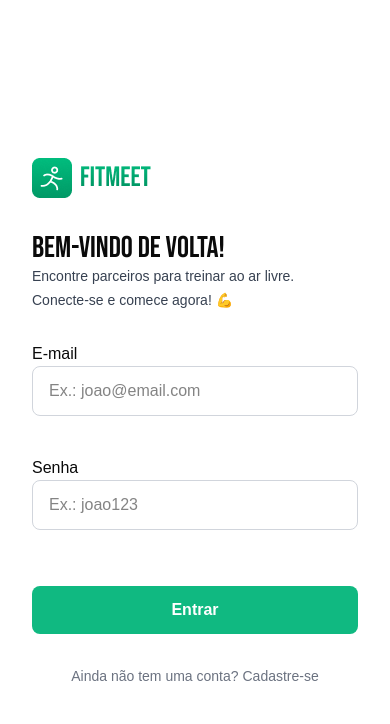
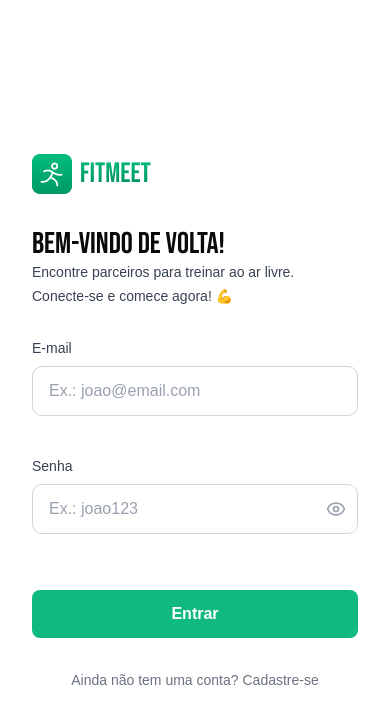
Before and after one commit to LarissaDaRochaNunes/fitness-app-frontend, a React (Vite) app: page / in a window 390 px wide. Shown: the top 724 px of the page. Built offline with nearby package versions, Linux system fonts and the light colour scheme.

Commit message:
Criação HTML e CSS pagina de cadastro

```diff
--- a/package.json
+++ b/package.json
@@ -17,11 +17,11 @@
     "@tailwindcss/vite": "^4.2.4",
     "class-variance-authority": "^0.7.1",
     "clsx": "^2.1.1",
-    "lucide-react": "^1.14.0",
+    "lucide-react": "^1.16.0",
     "react": "^19.2.5",
     "react-dom": "^19.2.5",
     "react-router": "^7.15.0",
-    "react-router-dom": "^7.15.0",
+    "react-router-dom": "^7.15.1",
     "shadcn": "^4.7.0",
     "tailwind-merge": "^3.5.0",
     "tw-animate-css": "^1.4.0"
--- a/src/App.tsx
+++ b/src/App.tsx
@@ -1,11 +1,14 @@
-import { BrowserRouter, Routes, Route } from 'react-router-dom'
-import { Login } from './pages/Login'
+import { BrowserRouter, Routes, Route } from 'react-router-dom';
+import { SingIn } from './pages/SingIn';
+import {SingUp} from './pages/SingUp';
+
 
 function App() {
   return (
     <BrowserRouter>
       <Routes>
-        <Route path="/" element={<Login />} />
+        <Route path="/" element={<SingIn />} />
+        <Route path="/singUp" element={<SingUp/>}/>
       </Routes>
     </BrowserRouter>
   );
--- a/src/components/button.tsx
+++ b/src/components/button.tsx
@@ -0,0 +1,29 @@
+import type { ComponentProps, ReactNode } from 'react';
+
+interface ButtonProps extends ComponentProps<'button'> {
+  children: ReactNode;
+}
+
+export function Button({ children, className, ...props }: ButtonProps) {
+  return (
+    <button
+      {...props}
+      className={`
+        w-full
+         bg-[#10B981]
+         cursor-pointer
+         hover:bg-[#059669]
+         text-white
+         font-semibold
+         py-3
+         px-6
+         rounded-md
+         transition duration-200
+
+        ${className}
+      `}
+    >
+      {children}
+    </button>
+  );
+}
--- a/src/components/input.tsx
+++ b/src/components/input.tsx
@@ -1,16 +1,42 @@
-interface InputProps {
+import { type ComponentProps, useState } from 'react';
+import { Eye, EyeOff } from 'lucide-react';
+
+interface InputProps extends ComponentProps<'input'> {
   label: string;
-  type: string;
-  placeholder: string;
   id: string;
-  required?: boolean;
 }
 
-export function Input({ label, type, placeholder, id, required=false }: InputProps) {
+export function Input({ label, id, type, ...props }: InputProps) {
+  const [showPassword, setShowPassword] = useState(false);
+  const isPassword = type === 'password';
+
+  const inputType = isPassword && showPassword ? 'text' : type;
+
   return (
-    <div className="input-field">
-      <label htmlFor={id}>{label}</label>
-      <input type={type} id={id} placeholder={placeholder} required={required} className="w-full px-4 py-3 border border-gray-300 rounded-md focus:outline-none focus:ring-2 focus:ring-[black] focus:border-transparent transition-all" />
+    <div className="flex flex-col gap-2 w-full">
+      <label htmlFor={id} className="text-sm font-medium text-[#374151]">
+        {label}
+      </label>
+
+      <div className="relative">
+        <input
+          {...props}
+          id={id}
+          type={inputType}
+          className="w-full px-4 py-3 border border-gray-300 rounded-lg focus:outline-none focus:ring-2 focus:ring-[black] focus:border-transparent transition-all placeholder:text-gray-400"
+        />
+
+        {/* Botão de mostrar/esconder senha (só aparece se o tipo for password) */}
+        {isPassword && (
+          <button
+            type="button"
+            onClick={() => setShowPassword(!showPassword)}
+            className="absolute right-3 top-1/2 -translate-y-1/2 text-gray-400 hover:text-gray-600 transition-colors"
+          >
+            {showPassword ? <EyeOff size={20} /> : <Eye size={20} />}
+          </button>
+        )}
+      </div>
     </div>
   );
 }
--- a/src/Pages/Login.tsx
+++ b/src/pages/SingIn.tsx
@@ -1,12 +1,15 @@
-import{Input} from '../components/input';
+import{Input} from '../components/Input';
+import{Button} from '../components/Button';
 import imagemFundo from '../assets/fundo.png';
 import logo from '../assets/Logo.png';
+import {Link} from 'react-router-dom';
 
-export function Login(){
+export function SingIn(){
+
     return (
         <main className='flex min-h-screen'>
             <div className='hidden md:block w-full md:w-1/2'>
-                <img src={imagemFundo} alt="Pessoas se exercitando ao ar livre" className="w-full h-full object-cover object-center rounded-2xl p-3" />
+                <img src={imagemFundo} alt="Pessoas se exercitando ao ar livre" className='w-full h-full object-cover object-center rounded-2xl p-3' />
             </div>
             <div className='w-full md:w-1/2 flex flex-col items-start justify-center p-8 md:p-16'>
             <div className='className="flex items-center gap-2 mb-8 text-[#10B981]'>
@@ -25,9 +28,11 @@ export function Login(){
                     <div className='mb-8 text-wrap'>
                         <Input id="password" label="Senha" type="password" placeholder="Ex.: joao123" required/>
                     </div>
-                        <button type='submit' className='w-full bg-[#10B981] cursor-pointer hover:bg-[#059669] text-white font-semibold py-3 px-6 rounded-md transition duration-200'>Entrar</button>
+                        <Button>Entrar</Button>
                         </form>
-                        <p className='mt-8 text-sm text-[#6B7280] text-center'>Ainda não tem uma conta? <a href="#" className='font-medium text-[inherit] hover:underline'>Cadastre-se</a></p>
+                        <p className='mt-8 text-sm text-[#6B7280] text-center'>Ainda não tem uma conta? <Link  to="/SingUp" className='font-medium text-[inherit] hover:underline' >Cadastre-se</Link>
+
+                        </p>
                     </div>
                 </div>
         </main>
--- /dev/null
+++ b/src/pages/SingUp.tsx
@@ -0,0 +1,21 @@
+import imagemFundo from '../assets/fundo.png';
+import logo from '../assets/Logo.png';
+export function SingUp(){
+    return(
+        <main className='flex min-h-screen'>
+            <div className='hidden md:block w-full md:w-1/2'>
+                <img src={imagemFundo} alt="Pessoas se exercitando ao ar livre" className='w-full h-full object-cover object-center rounded-2xl p-3' />
+            </div>
+            <div className='w-full md:w-1/2 flex flex-col items-start justify-center p-8 md:p-16'>
+            <div className='className="flex items-center gap-2 mb-8 text-[#10B981]'>
+                <img src={logo} alt="Logotipo FitMeet"/>
+            </div>
+            <div className='w-full max-w-sm'>
+                <h1 className='text-3xl font-display'>Crie sua conta</h1>
+                <p className='text-sm text-[#374151] mb-1'>Cadastre-se para encontrar parceiros de treino e começar a se exercitar ao ar livre. Vamos juntos! 💪</p>
+
+            </div>
+            </div>
+        </main>
+    )
+}
```
Also changed, not shown: src/pages/Home.tsx (added), src/pages/Preferencias.tsx (added), 1 other file (tests, documents, lock files or other folders).
